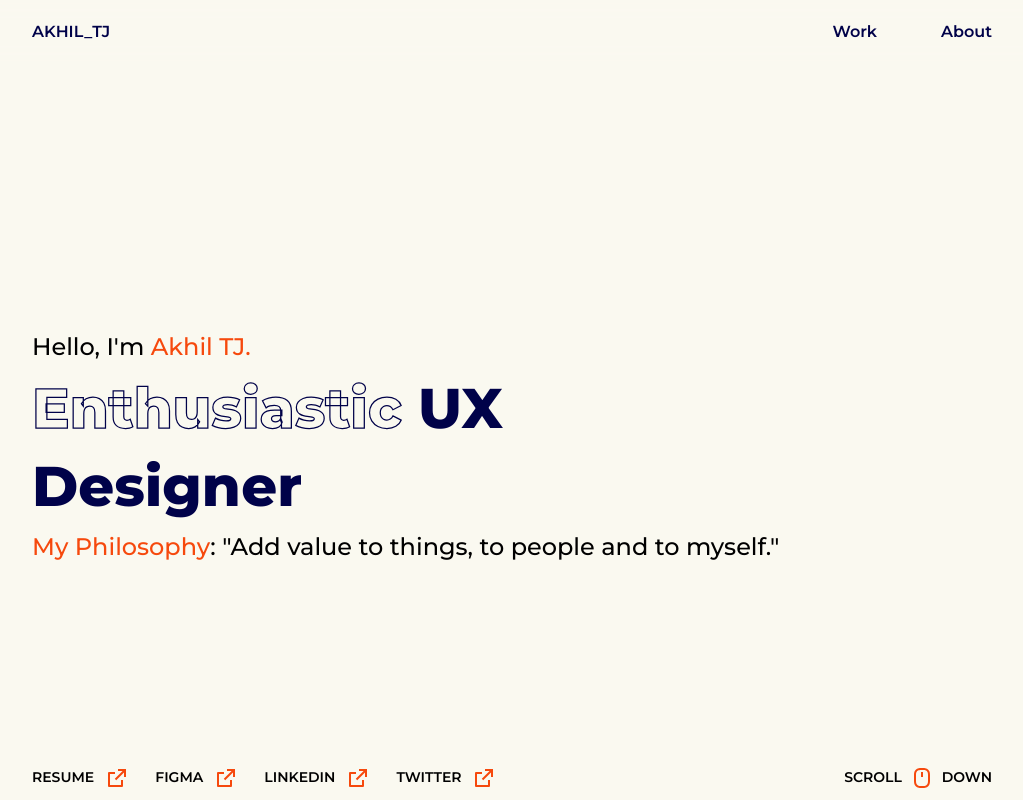
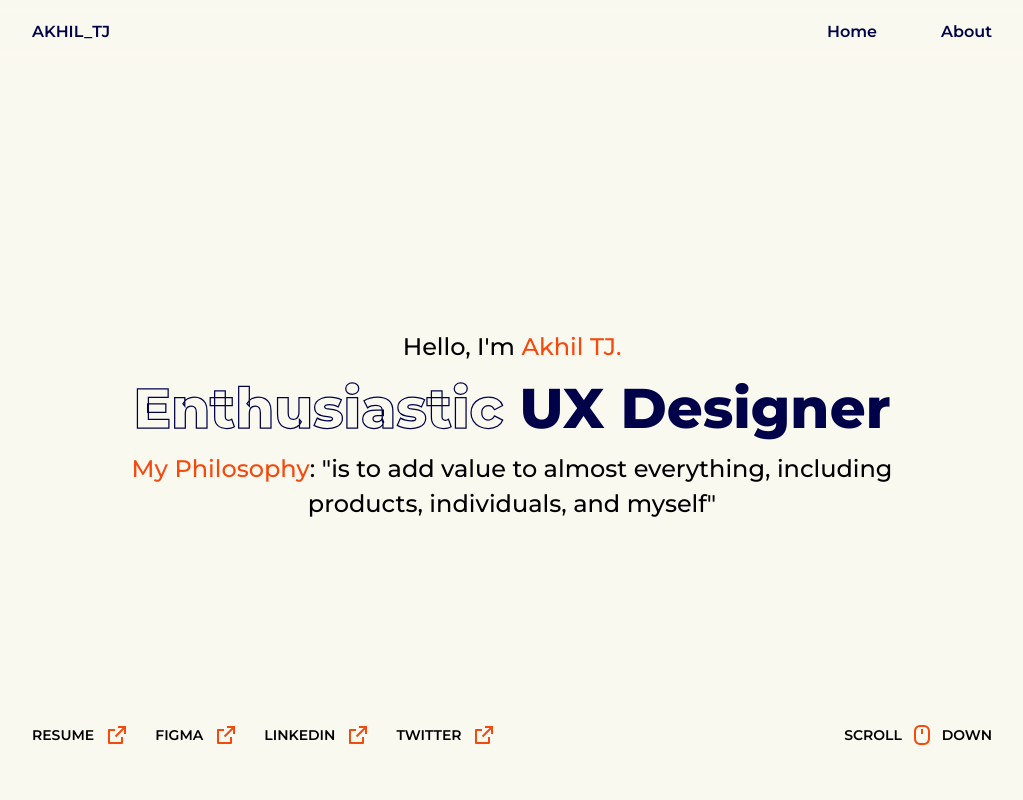
Before and after one commit to Thekkini/akhil_tj_portfolio, a React (Create React App) app: page / in a window 1280 px wide. Shown: the top 800 px of the page, without its empty margins (128-1151 px from the left). Built offline with nearby package versions, Linux system fonts and the light colour scheme.

Commit message:
bug fixes

```diff
--- a/src/App.js
+++ b/src/App.js
@@ -12,7 +12,7 @@ function App() {
     <div className='bg-myLight min-h-screen select-none '>
       <BrowserRouter>
         <ScrollToTop>
-          <Header />
+          <Header  />
           <Switch>
             <Route exact path='/' component={Home}>
               <Home />
--- a/src/components/Header.js
+++ b/src/components/Header.js
@@ -56,19 +56,21 @@ export default function Example() {
                   </Link>
 
                   <div className='hidden lg:block'>
-                    <div className=' flex items-baseline space-x-[64px]'>
-                      {navigation.map((item) => (
-                        <div>
-                          <a
-                            key={item.name}
-                            href={item.href}
-                            className='text-myBlue hover:text-myRed active:text-myRed text-[16px] font-semibold transition delay-100 ease-in-out'
-                            aria-current={item.current ? 'page' : undefined}
-                          >
-                            {item.name}
-                          </a>
-                        </div>
-                      ))}
+                    <div className=' flex  items-baseline '>
+                      <div className='flex gap-16'>
+                        <a
+                          href='/'
+                          className='text-myBlue hover:text-myRed active:text-myRed text-[16px] font-semibold transition delay-100 ease-in-out'
+                        >
+                          Home
+                        </a>
+                        <a
+                          href='/about'
+                          className='text-myBlue hover:text-myRed active:text-myRed text-[16px] font-semibold transition delay-100 ease-in-out'
+                        >
+                          About
+                        </a>
+                      </div>
                     </div>
                   </div>
 
--- a/src/components/Hero.js
+++ b/src/components/Hero.js
@@ -10,16 +10,16 @@ function Hero() {
   return (
     <div className='pt-[140px] xl:pt-[265px]'>
       <div data-aos='fade-right'>
-        <p className='main-para pb-[4px]'>
+        <p className='main-para pb-[4px] xl:text-center'>
           Hello, I'm <span className='text-myRed'> Akhil TJ.</span>
         </p>
-        <h1 className='main-heading  pb-[4px] md:w-1/2'>
-          <span className='outline_text'>Enthusiastic</span>{' '}
-          <span>UX Designer</span>
+        <h1 className='main-heading pb-[4px] xl:text-center '>
+          <span className='outline_text xl:text-center'>Enthusiastic</span>{' '}
+          <span className='xl:text-center'>UX Designer</span>
         </h1>
-        <p className='main-para '>
-          <span className='text-myRed'>My Philosophy</span>: "Add value to
-          things, to people and to myself."
+        <p className='main-para xl:text-center max-w-[780px] mx-auto'>
+          <span className='text-myRed'>My Philosophy</span>: "is to add value to
+          almost everything, including products, individuals, and myself"
         </p>
       </div>
       <div data-aos='fade-left' className='flex justify-between pt-[201.5px]'>
--- a/src/components/MyPictures.js
+++ b/src/components/MyPictures.js
@@ -16,7 +16,6 @@ function MyPictures() {
   const [imgThree, setImgThree] = useState(2);
   const [imgFour, setImgFour] = useState(3);
   const [num, setNum] = useState(0);
-  console.log(aboutData.myPictures[0].img);
   return (
     <div className='gap-[20px] px-[16px] pb-[108px] xl:grid xl:grid-cols-2 xl:px-[160px]'>
       <h1 className='sub-heading pb-[108px]  lg:pb-0 '>
--- a/src/pages/About.js
+++ b/src/pages/About.js
@@ -7,6 +7,7 @@ import Aos from 'aos';
 import 'aos/dist/aos.css';
 
 function About() {
+  console.log(window.location.href);
   useEffect(() => {
     Aos.init({ duration: 1500, once: true });
   }, []);
--- a/src/pages/Home.js
+++ b/src/pages/Home.js
@@ -5,6 +5,7 @@ import Projects from '../components/Projects';
 import Testimonials from '../components/Testimonials';
 
 function Home() {
+  console.log(window.location.href);
   return (
     <div className='px-[16px] md:px-[160px]'>
       <Hero />
```
